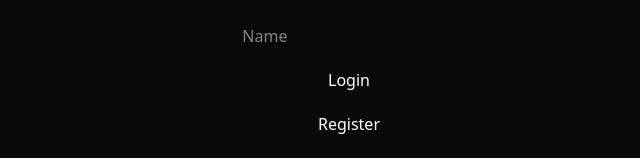
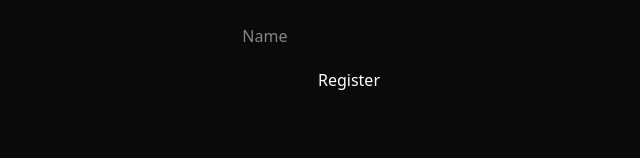
Before and after one commit to nicholasching/MakeTheCut, a Next.js app in the folder frontend/: page /register in a window 1280 px wide. Shown: the part 288-446 px from the top of the page, without its empty margins (291-931 px from the left). Built offline with nearby package versions, Linux system fonts and the light colour scheme.

Commit message:
updated login verification

```diff
--- a/frontend/app/register/page.tsx
+++ b/frontend/app/register/page.tsx
@@ -10,6 +10,7 @@ const LoginPage = () => {
   const [password, setPassword] = useState("");
   const [name, setName] = useState("");
   const [gpa, setGPA] = useState("");
+  const [error, setError] = useState("");
 
   const login = async (email: string, password: string) => {
     const session = await account.createEmailPasswordSession(email, password);
@@ -17,6 +18,13 @@ const LoginPage = () => {
   };
 
   const register = async () => {
+
+    setError(""); // Clear any existing errors
+    if (!email.includes("@mcmaster.ca")){
+      setError("Email must be under an @mcmaster.ca domain");
+      return false;
+    }
+
     await account.create(ID.unique(), email, password, name);
     login(email, password);
   };
@@ -56,6 +64,7 @@ const LoginPage = () => {
       <div className="width-1/2 text-center mt-50">
       <p>Not logged in</p>
       <form className="flex flex-col justify-center items-center gap-5">
+      {error && <p className="text-red-500 font-bold">{error}</p>}
         <input
           className="w-1/6"
           type="email"
@@ -77,9 +86,6 @@ const LoginPage = () => {
           value={name}
           onChange={(e) => setName(e.target.value)}
         />
-        <button type="button" onClick={() => login(email, password)}>
-          Login
-        </button>
         <button type="button" onClick={register}>
           Register
         </button>
```
